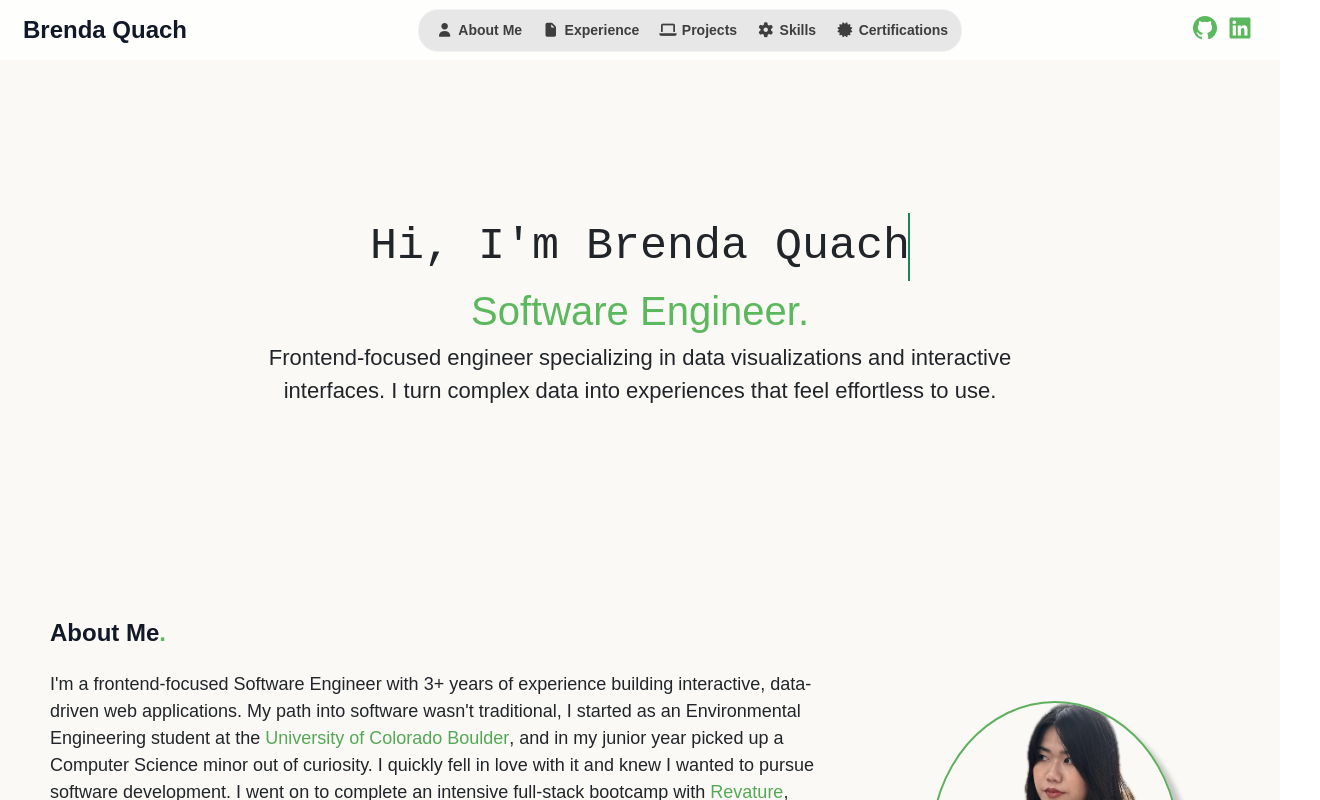
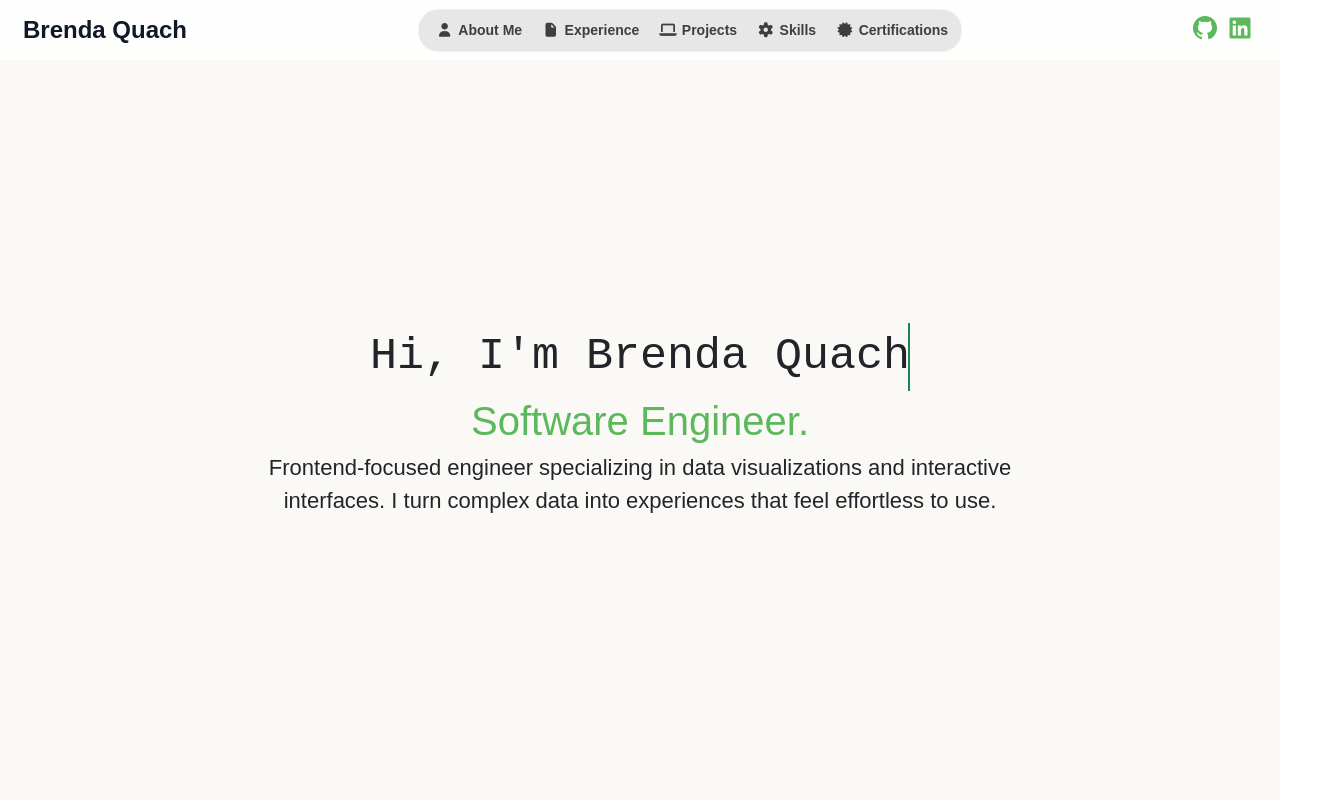
Before and after one commit to BrendaQu/personal-portfolio, a Vue app: page / in a window 1280 px wide. Shown: the top 800 px of the page, 1320 px wide, since content can reach past the window. Built offline with nearby package versions, Linux system fonts and the light colour scheme.

Commit message:
update landing section styling

```diff
--- a/src/components/LandingSection.vue
+++ b/src/components/LandingSection.vue
@@ -20,12 +20,13 @@
   flex-direction: row;
   gap: 20px;
   width: 100%;
-  min-height: 500px;
+  height: 100vh;
   justify-content: center;
   align-items: center;
   font-size: 40px;
   text-align: center;
   flex-wrap: wrap;
+  padding-bottom: 80px;
 }
 .Landing-summary {
   font-size: 22px;
--- a/src/components/SkillsSection.vue
+++ b/src/components/SkillsSection.vue
@@ -55,9 +55,9 @@ const skillsList = {
   display: grid;
   grid-template-columns: 1fr 1fr;
   width: 100%;
-  margin: 0px 40px;
+  margin: 0px auto;
   text-align: left;
-  padding: 10px 20px 10px 20px;
+  padding: 10px 20px 10px 40px;
 }
 
 .skills-items-container {
```
